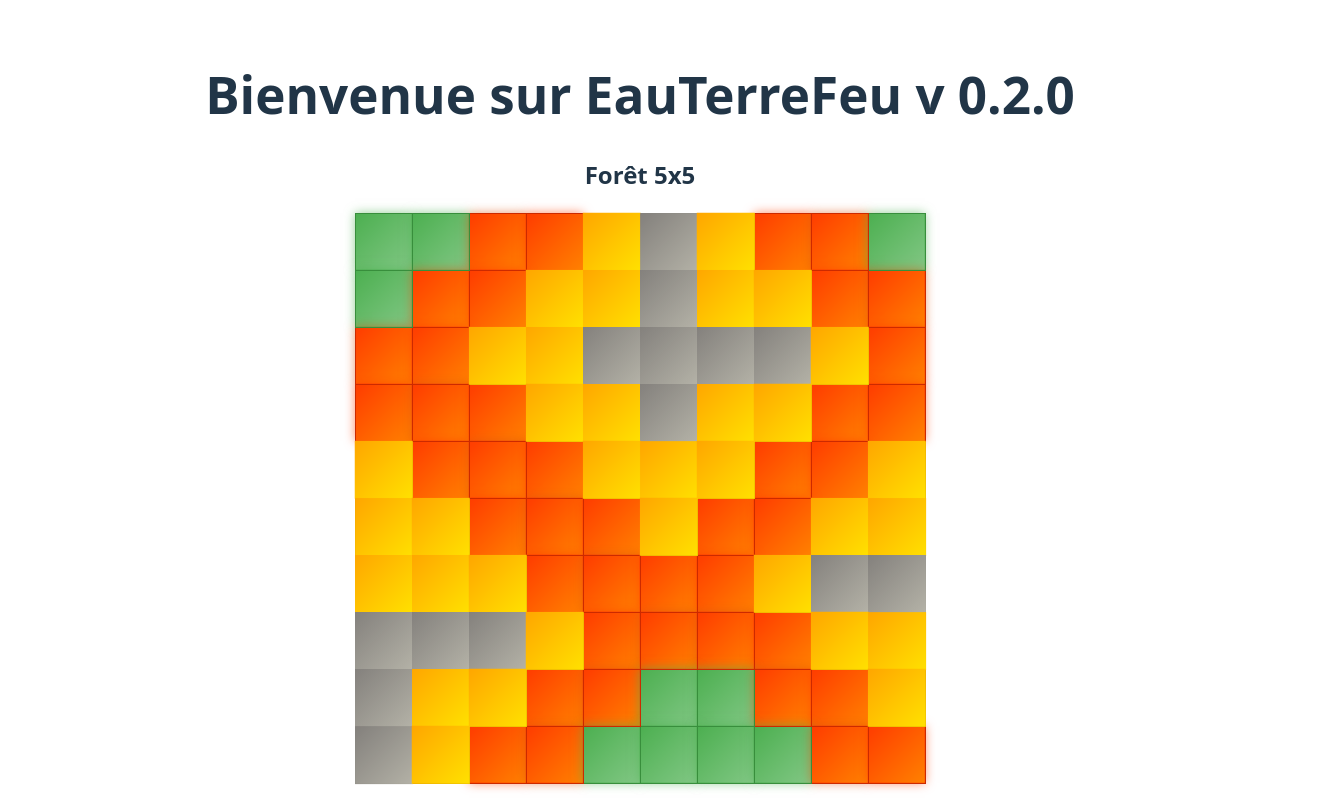
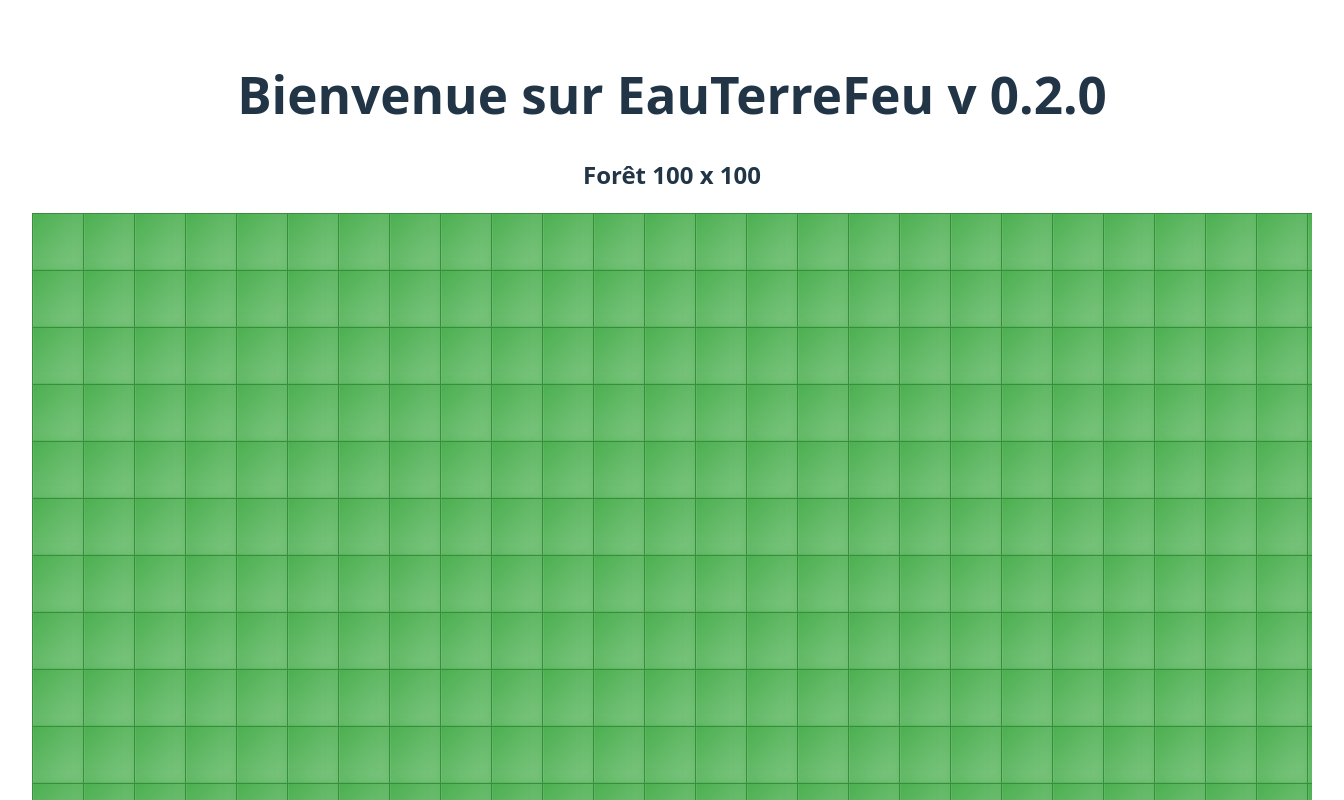
Before and after one commit to KizuCore/eauterrefeu, a Vue app: page / in a window 1280 px wide. Shown: the top 800 px of the page, 1344 px wide, since content can reach past the window. Built offline with nearby package versions, Linux system fonts and the light colour scheme.

Commit message:
Square + burn out of bound error fix

```diff
--- a/src/assets/css/styles.css
+++ b/src/assets/css/styles.css
@@ -1,4 +1,4 @@
-.grid-table { border-collapse: collapse; margin: 0 auto; }
+.grid-table { border-collapse: collapse; margin: 0 auto;}
 .grid-table td { padding: 0; }
 
 .field {
@@ -57,3 +57,23 @@
   transform: scale(1.05);
   box-shadow: 0 0 20px rgba(131, 129, 125, 0.6);
 }
+
+.table-container {
+  width: 100%;
+  height: 100%;
+  overflow: auto;
+}
+
+table {
+  border-collapse: collapse;
+}
+
+td {
+  padding: 0;
+  border: 1px solid black;
+}
+
+.carre {
+  width: 50px;
+  height: 50px;
+}
--- a/src/components/HelloWorld.vue
+++ b/src/components/HelloWorld.vue
@@ -2,8 +2,8 @@
 
 <template>
   <div>
-    <h2>Forêt 5x5</h2>
-
+    <h2>Forêt {{ width }} x {{ height }}</h2>
+    <div class="table-container">
       <table class="grid-table">
         <tbody>
           <tr v-for="r in rows" :key="r">
@@ -11,19 +11,20 @@
               v-for="c in cols"
               :key="`${r}-${c}`"
               :class="['field', stateClass(cellId(r - 1, c - 1))]"
-          >
+            ><div class="carre"></div>
             </td>
           </tr>
         </tbody>
       </table>
+    </div>
   </div>
 </template>
 
 <script setup>
 import { ref, onMounted } from 'vue'
 
-const width = 10
-const height = 10
+const width = 100
+const height = 100
 
 // 1..N pour v-for
 const rows = ref(Array.from({ length: height }, (_, i) => i + 1))
@@ -75,7 +76,7 @@ function play() {
   setTimeout(() => {
     playTurn();
     play(); // se rappelle lui-même
-  }, 1000);
+  }, 100);
 }
 
 function playTurn(){
@@ -142,7 +143,10 @@ function tryToBurn(currentState){
 }
 
 function getNeighborhood(fieldBurn){
-  let fields = [fieldBurn+1, fieldBurn-1, fieldBurn+width, fieldBurn-height];
+  let fields =[];
+  let rightEdge = (fieldBurn+1)%width == 0 ? true : false;
+  let leftEdge = fieldBurn%width == 0 || fieldBurn == 0 ? true : false;
+  fields = [rightEdge ? fieldBurn : fieldBurn+1, leftEdge ? fieldBurn : fieldBurn-1, fieldBurn+width, fieldBurn-height];
   fields.forEach(field =>{
     if(!isValidField(field)){
       fields.pop(field);
```
Lines whose indentation alone changed are shown as unchanged.
